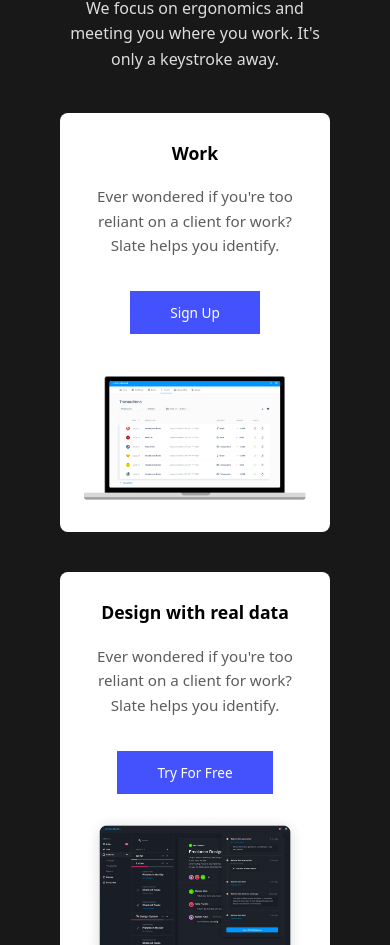
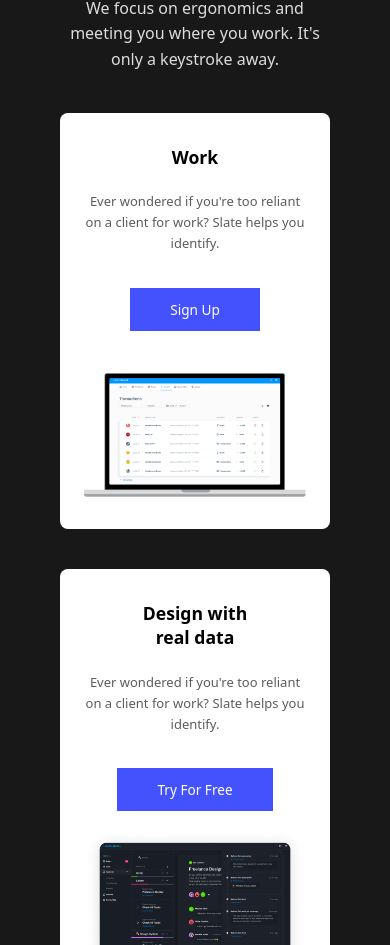
Before and after one commit to Caiorossi00/Frontend-Test---ADAC-Softwares, a React (Vite) app: page / in a window 390 px wide. Shown: the part 2213-3158 px from the top of the page. Built offline with nearby package versions, Linux system fonts and the light colour scheme.

Commit message:
Contents UI update

```diff
--- a/src/sections/Contents/Contents.scss
+++ b/src/sections/Contents/Contents.scss
@@ -125,6 +125,12 @@
 
     .card-text {
       max-width: 100%;
+      font-size: 13px;
+    }
+
+    .card-title {
+      width: 50%;
+      line-height: 1.4;
     }
 
     .card-image {
```
